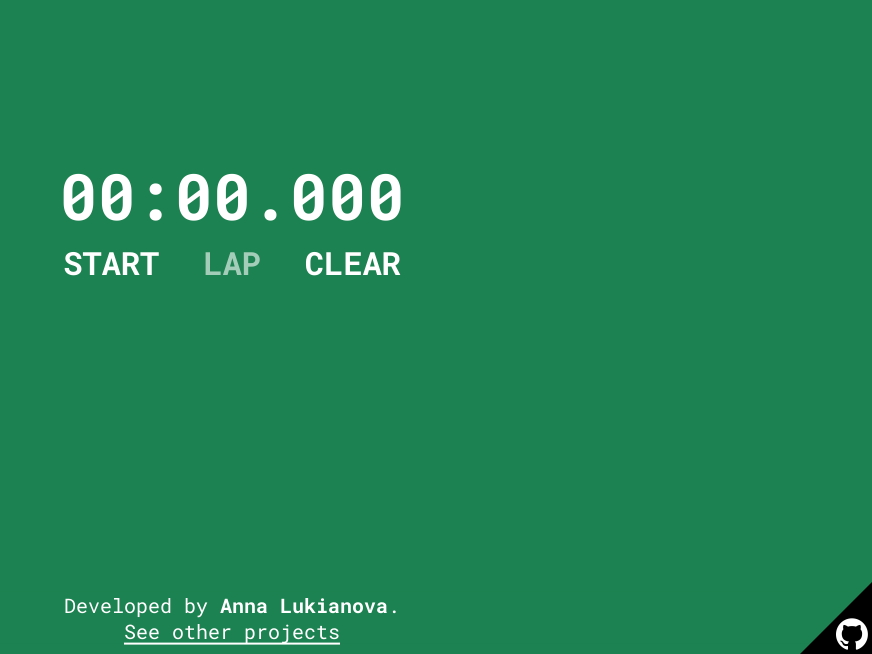
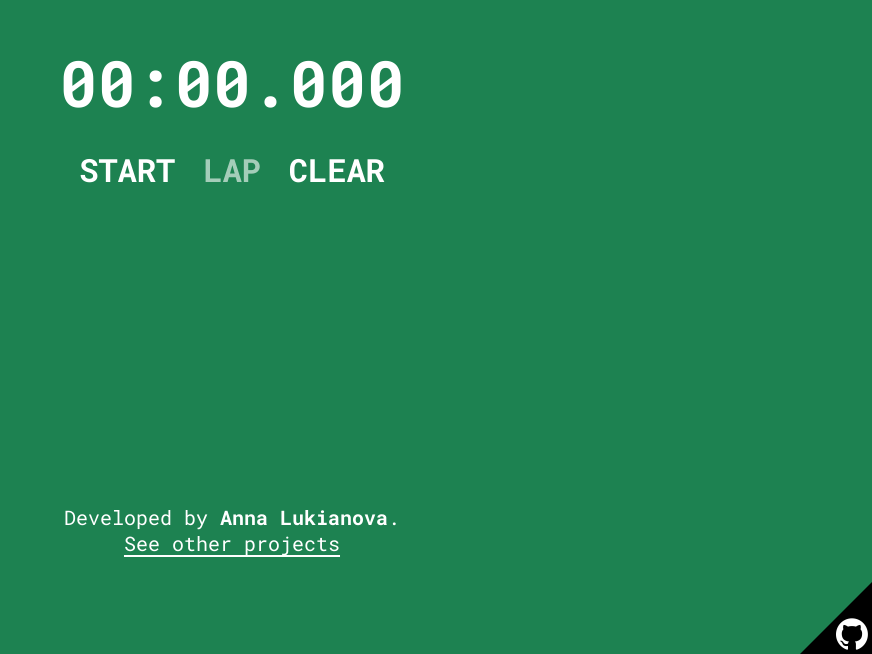
Before and after one commit to iamlana/timer, an Angular app: page / in a window 1280 px wide. Shown: the part 146-800 px from the top of the page, without its empty margins (408-1280 px from the left). Built offline with nearby package versions, Linux system fonts and the light colour scheme.

Commit message:
Redefine styles

```diff
--- a/src/app/app.component.html
+++ b/src/app/app.component.html
@@ -20,7 +20,8 @@
     <li *ngFor="let lap of lapTimes">Lap {{lap.count | headingZeroNumber}} - {{lap.time | date:'mm:ss.SSS'}} {{lap.lapTime | date:'mm:ss.SSS'}}</li>
   </ul>
 
-
-  <developer-info></developer-info>
+  <div style="flex: 1">
+    <developer-info></developer-info>
+  </div>
 
 </div>
--- a/src/app/developer-info/developer-info.component.css
+++ b/src/app/developer-info/developer-info.component.css
@@ -1,10 +1,6 @@
 .developer-info {
-  position: fixed;
-  bottom: 0;
   width: 100%;
-  left: 50%;
-  transform: translate(-50%, -20%);
-  background-color: #1d8251;
+  padding: 20px 0;
 }
 
 .black-corner {
--- a/src/styles.css
+++ b/src/styles.css
@@ -4,57 +4,50 @@ body {
   font-family: "Roboto Mono", monospace;
   font-weight: 400;
   text-align: center;
+  padding: 0;
+  margin: 0;
+  touch-action: manipulation;
+  overflow: hidden;
 }
 
 .stop-watch {
   max-width: 1280px;
   display: flex;
   flex-direction: column;
-  /* padding-top: 20%; */
+  height: calc(100vh - 60px);
   margin: 0 auto;
 }
 
 .stop-watch--clocks {
-  position: fixed;
-  width: 100%;
-  left: 50%;
-  top: 50%;
-  transform: translate(-50%, -120%);
+  display: flex;
+  flex-direction: column;
+  flex: 3;
+  justify-content: end;
 }
 
 .stop-watch--clocks__lap-clock {
-  position: fixed;
-  width: 100%;
-  left: 50%;
-  top: 30%;
-  transform: translate(-50%, -120%);
+  flex: initial;
 }
 
 .stop-watch--controls {
+  flex: 1;
   display: flex;
   flex-direction: row;
   justify-content: center;
-  position: fixed;
-  width: 100%;
-  left: 50%;
-  top: 55%;
-  transform: translate(-50%, -120%);
 }
 
 .stop-watch--laps-list {
   list-style: none;
+  margin: 0;
   row-gap: 10px;
   display: flex;
   flex-direction: column;
   width: 100%;
   padding: 0;
-  height: 40vh;
   overflow: scroll;
-  font-size: 1.125rem;
-  position: fixed;
-  left: 50%;
-  bottom: 0;
-  transform: translate(-50%, 0%);
+  font-size: 18px;
+  flex: 3;
+  margin-bottom: 20px;
 }
 
 /* font sizes */
@@ -71,20 +64,25 @@ body {
 }
 
 .font--large {
-  font-size: 3.5rem;
+  font-size: 56px;
 }
 
 @media (min-width: 376px) {
   .font--large {
-    font-size: 4rem;
+    font-size: 64px;
   }
 
   .stop-watch--controls {
-    column-gap: 2rem;
+    column-gap: 16px;
   }
 
   .stop-watch--laps-list {
-    font-size: 1.5rem;
+    font-size: 24px;
+  }
+}
+@media (max-height: 500px) {
+  * {
+    font-size: 22px !important;
   }
 }
 
```
